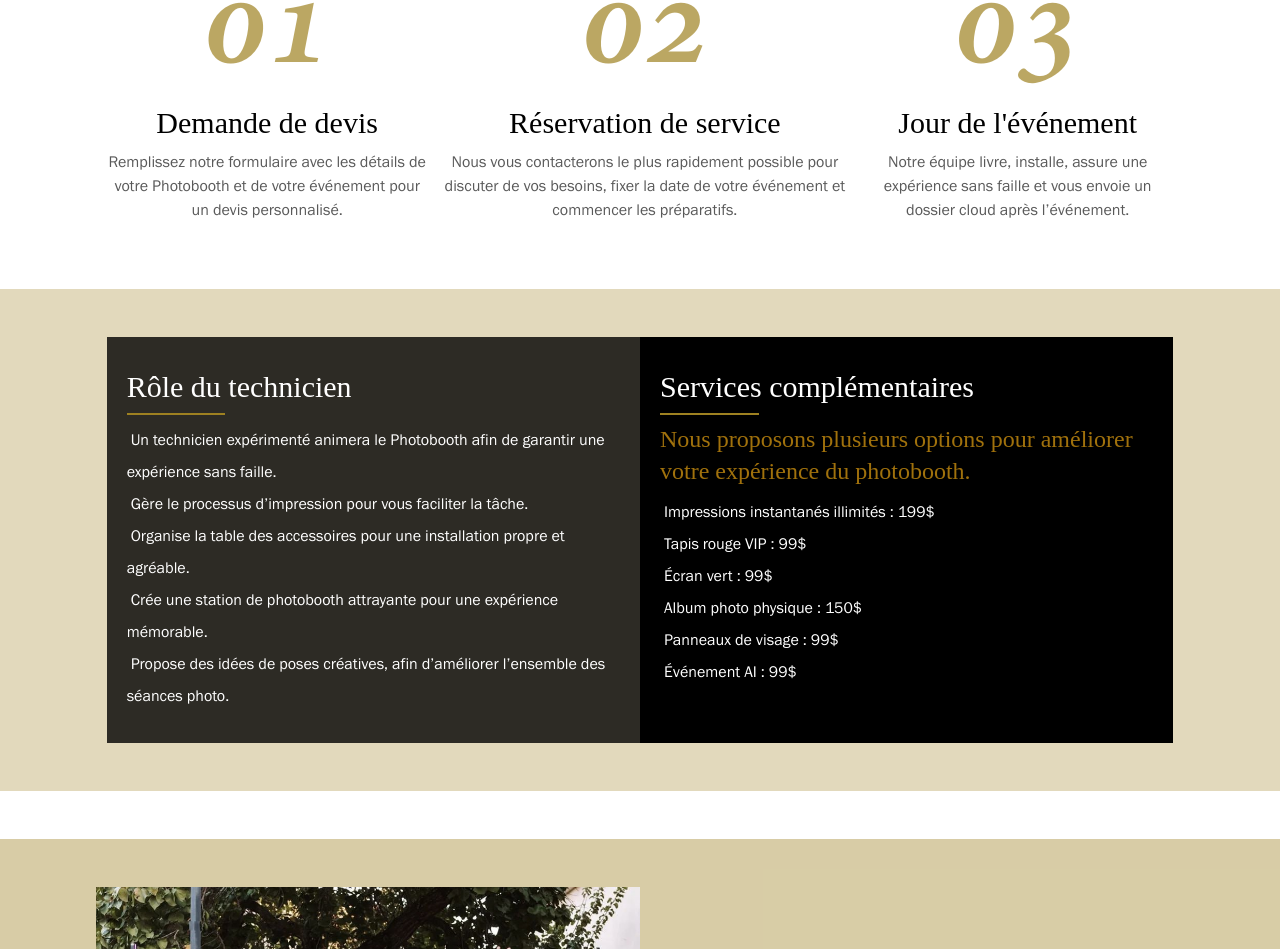
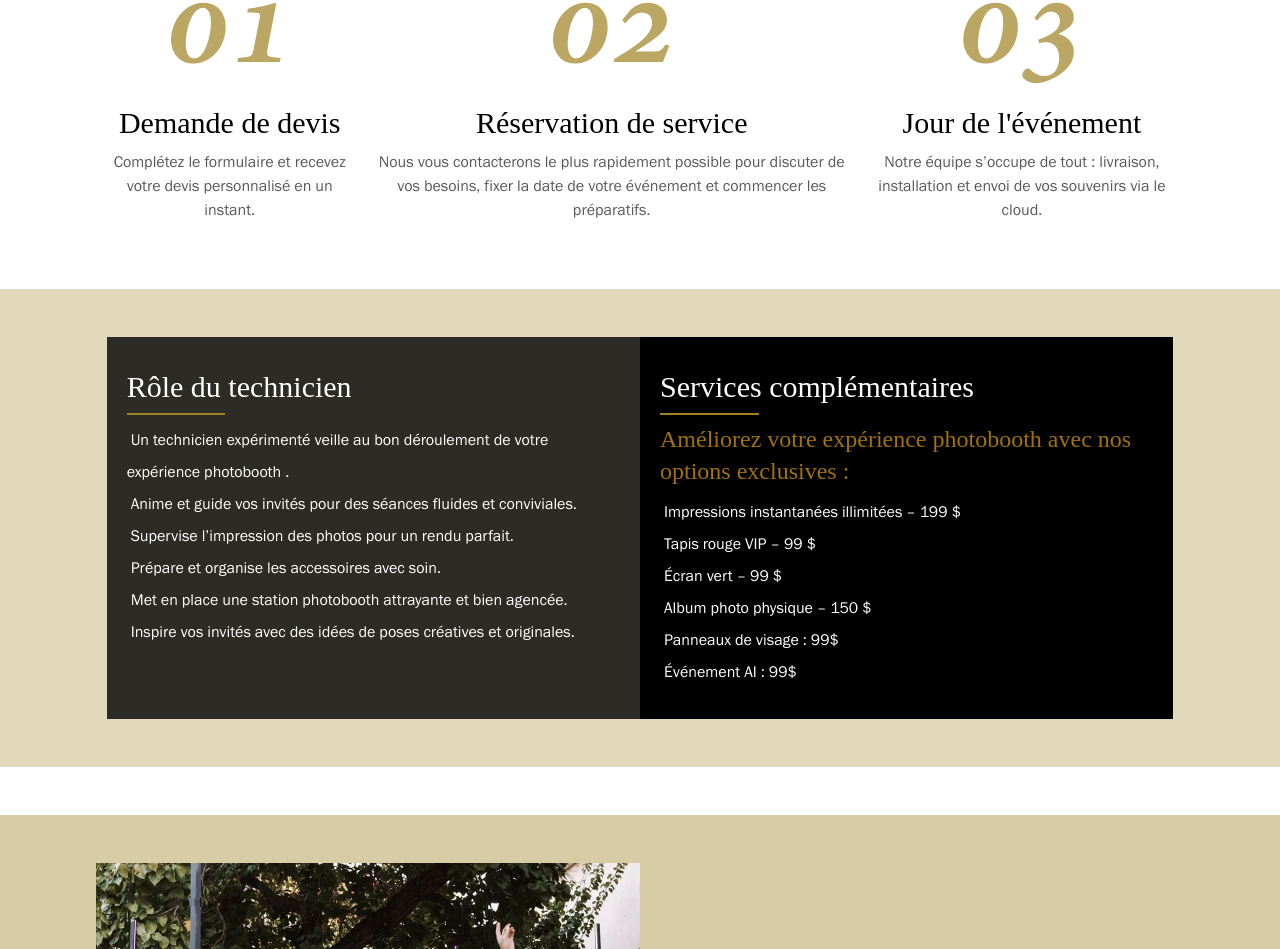
Before and after one commit to yeredmbe/photobooth, a React (Vite) app: page /forfaits in a window 1280 px wide. Shown: the part 3704-4653 px from the top of the page. Built offline with nearby package versions, Linux system fonts and the light colour scheme.

Commit message:
continue changing the images

```diff
--- a/src/pages/Contact.jsx
+++ b/src/pages/Contact.jsx
@@ -92,7 +92,7 @@ const Contact = () => {
     data-aos-duration="1000"
     data-aos-easing="ease-in-out">01</h1>
             <p className='text-3xl my-2'>Demande de devis</p>
-            <p className='font-Sans-Font text-black/65'>Remplissez notre formulaire avec les détails de votre Photobooth et de votre événement pour un devis personnalisé.</p>
+            <p className='font-Sans-Font text-black/65'>Complétez le formulaire et recevez votre devis personnalisé en un instant.</p>
         </div>
 
        <div className='mx-4 max-sm:mx-0 max-sm:my-6 '>
@@ -101,7 +101,7 @@ const Contact = () => {
     data-aos-duration="1000"
     data-aos-easing="ease-in-out">02</h1>
             <p className='text-3xl my-2'>Réservation de service</p>
-            <p className='font-Sans-Font text-black/65'>Nous vous contacterons le plus rapidement possible pour discuter de vos besoins, fixer la date de votre événement et commencer les préparatifs.</p>
+            <p className='font-Sans-Font text-black/65'> Nous vous contacterons le plus rapidement possible pour discuter de vos besoins, fixer la date de votre événement et commencer les préparatifs.</p>
         </div>
 
         <div>
@@ -110,7 +110,7 @@ const Contact = () => {
     data-aos-duration="1000"
     data-aos-easing="ease-in-out">03</h1>
             <p className='text-3xl my-2'>Jour de l'événement</p>
-            <p className='font-Sans-Font text-black/65'>Notre équipe livre, installe, assure une expérience sans faille et vous envoie un dossier cloud après l’événement.</p>
+            <p className='font-Sans-Font text-black/65'> Notre équipe s’occupe de tout : livraison, installation et envoi de vos souvenirs via le cloud.</p>
         </div>
       </div>
       </div>
--- a/src/pages/Forfait.jsx
+++ b/src/pages/Forfait.jsx
@@ -280,7 +280,7 @@ const Forfait = () => {
     data-aos-easing="ease-in-out">Demande de devis</p>
             <p className='font-Sans-Font text-black/65' data-aos="slide-up"
     data-aos-duration="1000"
-    data-aos-easing="ease-in-out">Remplissez notre formulaire avec les détails de votre Photobooth et de votre événement pour un devis personnalisé.</p>
+    data-aos-easing="ease-in-out">Complétez le formulaire et recevez votre devis personnalisé en un instant.</p>
         </div>
 
        <div className='mx-4 max-sm:mx-0 max-sm:my-6 ' data-aos="slide-left"
@@ -306,7 +306,7 @@ const Forfait = () => {
     data-aos-easing="ease-in-out">Jour de l'événement</p>
             <p className='font-Sans-Font text-black/65' data-aos="slide-up"
     data-aos-duration="1000"
-    data-aos-easing="ease-in-out">Notre équipe livre, installe, assure une expérience sans faille et vous envoie un dossier cloud après l’événement.</p>
+    data-aos-easing="ease-in-out"> Notre équipe s’occupe de tout : livraison, installation et envoi de vos souvenirs via le cloud.</p>
         </div>
       </div>
       </div>
@@ -322,11 +322,12 @@ const Forfait = () => {
 
          <div >
                     <ul className='text-white font-Sans-Font max-sm:text-xl leading-loose'>
-                        <li className='before:content-["*"] before:text-red-600 before:text-lg before:ml-1 '> Un technicien expérimenté animera le Photobooth afin de garantir une expérience sans faille.</li>
-                        <li className='before:content-["*"] before:text-red-600 before:text-lg before:ml-1'> Gère le processus d’impression pour vous faciliter la tâche.</li>
-                        <li className='before:content-["*"] before:text-red-600 before:text-lg before:ml-1'> Organise la table des accessoires pour une installation propre et agréable.</li>
-                        <li className='before:content-["*"] before:text-red-600 before:text-lg before:ml-1'> Crée une station de photobooth attrayante pour une expérience mémorable.</li>
-                        <li className='before:content-["*"] before:text-red-600 before:text-lg before:ml-1'> Propose des idées de poses créatives, afin d’améliorer l’ensemble des séances photo.</li>
+                        <li className='before:content-["*"] before:text-red-600 before:text-lg before:ml-1 '> Un technicien expérimenté veille au bon déroulement de votre expérience photobooth .</li>
+                        <li className='before:content-["*"] before:text-red-600 before:text-lg before:ml-1'> Anime et guide vos invités pour des séances fluides et conviviales.</li>
+                        <li className='before:content-["*"] before:text-red-600 before:text-lg before:ml-1'> Supervise l’impression des photos pour un rendu parfait.</li>
+                        <li className='before:content-["*"] before:text-red-600 before:text-lg before:ml-1'> Prépare et organise les accessoires avec soin.</li>
+                        <li className='before:content-["*"] before:text-red-600 before:text-lg before:ml-1'> Met en place une station photobooth attrayante et bien agencée.</li>
+                        <li className='before:content-["*"] before:text-red-600 before:text-lg before:ml-1'> Inspire vos invités avec des idées de poses créatives et originales.</li>
                     </ul>
 
                 </div>
@@ -338,13 +339,13 @@ const Forfait = () => {
     data-aos-easing="ease-in-out">Services complémentaires</h1>
          <hr className='border border-[#9e8121] w-1/5 my-2 '/>
 
-         <p className='text-2xl text-[#a0710c] my-2 max-sm:text-lg'>Nous proposons plusieurs options pour améliorer votre expérience du photobooth.</p>
+         <p className='text-2xl text-[#a0710c] my-2 max-sm:text-lg'>Améliorez votre expérience photobooth avec nos options exclusives :</p>
          <div >
                     <ul className='text-white font-Sans-Font max-sm:text-xl leading-loose'>
-                        <li className='before:content-["*"] before:text-red-600 before:text-lg before:ml-1 '> Impressions instantanés illimités : 199$</li>
-                        <li className='before:content-["*"] before:text-red-600 before:text-lg before:ml-1'> Tapis rouge VIP : 99$</li>
-                        <li className='before:content-["*"] before:text-red-600 before:text-lg before:ml-1'> Écran vert : 99$</li>
-                        <li className='before:content-["*"] before:text-red-600 before:text-lg before:ml-1'> Album photo physique : 150$</li>
+                        <li className='before:content-["*"] before:text-red-600 before:text-lg before:ml-1 '> Impressions instantanées illimitées – 199 $</li>
+                        <li className='before:content-["*"] before:text-red-600 before:text-lg before:ml-1'> Tapis rouge VIP – 99 $</li>
+                        <li className='before:content-["*"] before:text-red-600 before:text-lg before:ml-1'> Écran vert – 99 $</li>
+                        <li className='before:content-["*"] before:text-red-600 before:text-lg before:ml-1'> Album photo physique – 150 $</li>
                         <li className='before:content-["*"] before:text-red-600 before:text-lg before:ml-1'> Panneaux de visage : 99$</li>
                          <li className='before:content-["*"] before:text-red-600 before:text-lg before:ml-1'> Événement AI : 99$</li>
                     </ul>
```
